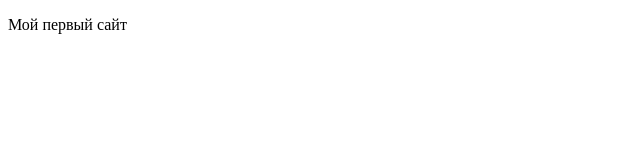
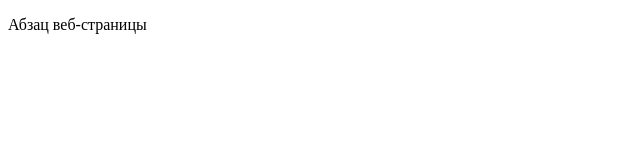
Before and after one commit to WebHeroSchool/html_1-_pon, a plain HTML site: page index.html in a window 1280 px wide. Shown: the full height of the page, 0-640 px from the left. Drawn offline with Linux system fonts and the light colour scheme.

Commit message:
index.html структура

```diff
--- a/index.html
+++ b/index.html
@@ -2,9 +2,9 @@
 <html>
 <head>
      <meta charset="utf-8">
-     <title>Мой первый сайт</title>
+     <title>Заголовок веб-страницы</title>
 </head>
 <body>
-     <p>Мой первый сайт</p>
+     <p>Абзац веб-страницы</p>
 </body>
 </html>
```
